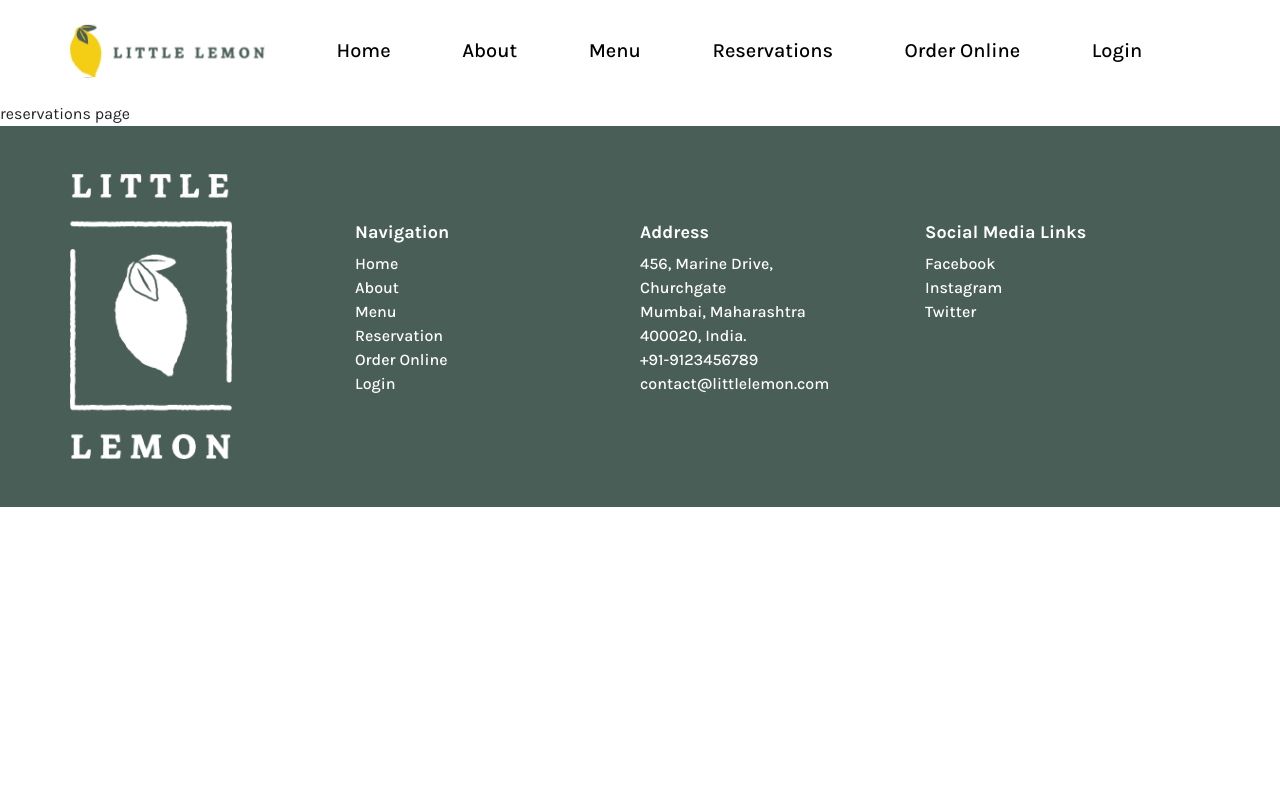
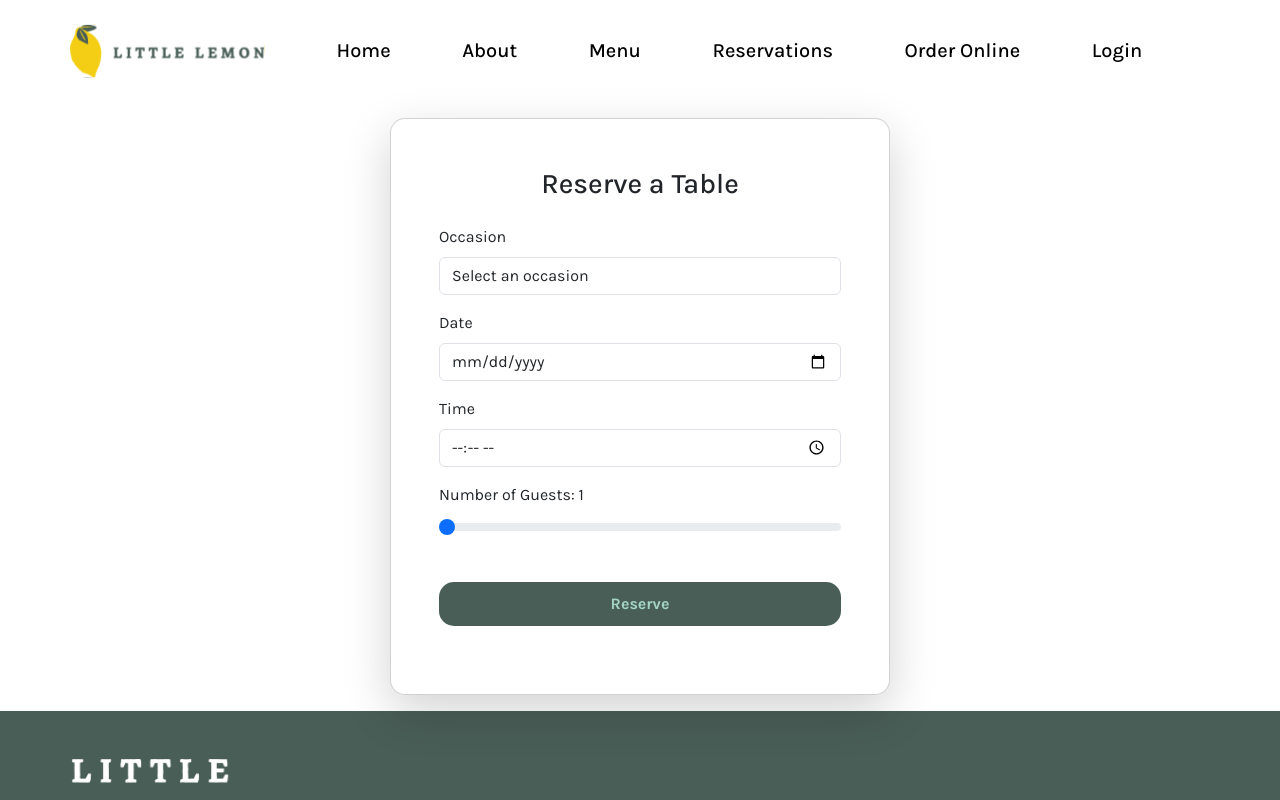
Before and after one commit to adityamaksare/Capstone-project, a React (Create React App) app in the folder capstone-project/: page /reservations in a window 1280 px wide. Shown: the top 800 px of the page. Built offline with nearby package versions, Linux system fonts and the light colour scheme; a web font is replaced by a local one.

Commit message:
Reservation page completed

```diff
--- a/capstone-project/src/Pages/Reservations.jsx
+++ b/capstone-project/src/Pages/Reservations.jsx
@@ -1,7 +1,111 @@
 import React from "react";
+import { useState } from "react";
 
 export const Reservations = () => {
-  return <div>reservations page</div>;
+  const [occasion, setOccasion] = useState("");
+  const [date, setDate] = useState("");
+  const [time, setTime] = useState("");
+  const [guests, setGuests] = useState(1);
+
+  const handleSubmit = (e) => {
+    e.preventDefault();
+    alert(
+      `Reservation Details: \nOccasion: ${occasion} \nDate: ${date} \nTime: ${time} \nGuests: ${guests}`
+    );
+    console.log("Reservation Submitted: ", { occasion, date, time, guests });
+  };
+  return (
+    <section className="container d-flex justify-content-center align-items-center p-3">
+      <div
+        className="card shadow-lg p-5"
+        style={{ borderRadius: "15px", maxWidth: "500px", width: "100%" }}
+      >
+        <h3 className="text-center mb-4">Reserve a Table</h3>
+        <form onSubmit={handleSubmit}>
+          {/* Occasion Dropdown */}
+          <div className="form-group mb-3">
+            <label htmlFor="occasion" className="form-label">
+              Occasion
+            </label>
+            <select
+              className="form-control"
+              id="occasion"
+              value={occasion}
+              onChange={(e) => setOccasion(e.target.value)}
+              required
+            >
+              <option value="">Select an occasion</option>
+              <option value="Birthday">Birthday</option>
+              <option value="Anniversary">Anniversary</option>
+              <option value="Engagement">Engagement</option>
+              <option value="Other">Other</option>
+            </select>
+          </div>
+
+          {/* Date Input */}
+          <div className="form-group mb-3">
+            <label htmlFor="date" className="form-label">
+              Date
+            </label>
+            <input
+              type="date"
+              className="form-control"
+              id="date"
+              value={date}
+              onChange={(e) => setDate(e.target.value)}
+              required
+            />
+          </div>
+
+          {/* Time Input */}
+          <div className="form-group mb-3">
+            <label htmlFor="time" className="form-label">
+              Time
+            </label>
+            <input
+              type="time"
+              className="form-control"
+              id="time"
+              value={time}
+              onChange={(e) => setTime(e.target.value)}
+              required
+            />
+          </div>
+
+          {/* Number of Guests Range */}
+          <div className="form-group mb-3">
+            <label htmlFor="guests" className="form-label">
+              Number of Guests: {guests}
+            </label>
+            <input
+              type="range"
+              className="form-range"
+              id="guests"
+              min="1"
+              max="20"
+              value={guests}
+              onChange={(e) => setGuests(e.target.value)}
+            />
+          </div>
+
+          {/* Submit Button */}
+          <div className="form-group d-grid">
+            <button
+              type="submit"
+              style={{
+                backgroundColor: "#495E57",
+                fontWeight: "bold",
+                fontSize: "16px",
+                color: "#A4D4C4",
+              }}
+            >
+              Reserve
+            </button>
+          </div>
+        </form>
+      </div>
+    </section>
+  );
 };
 
 export default Reservations;
```
